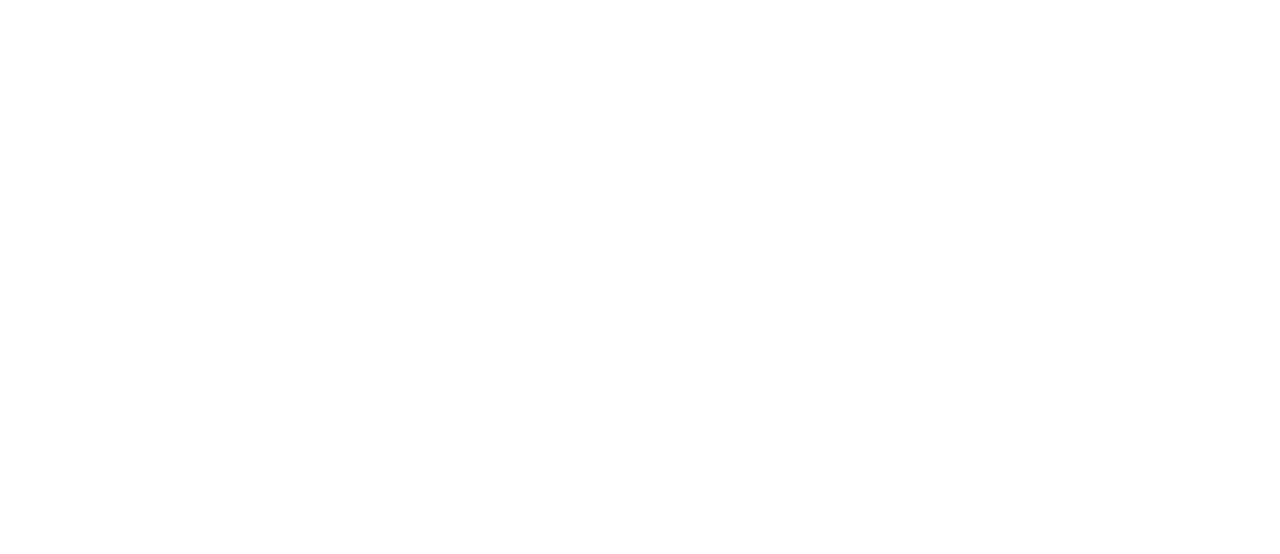
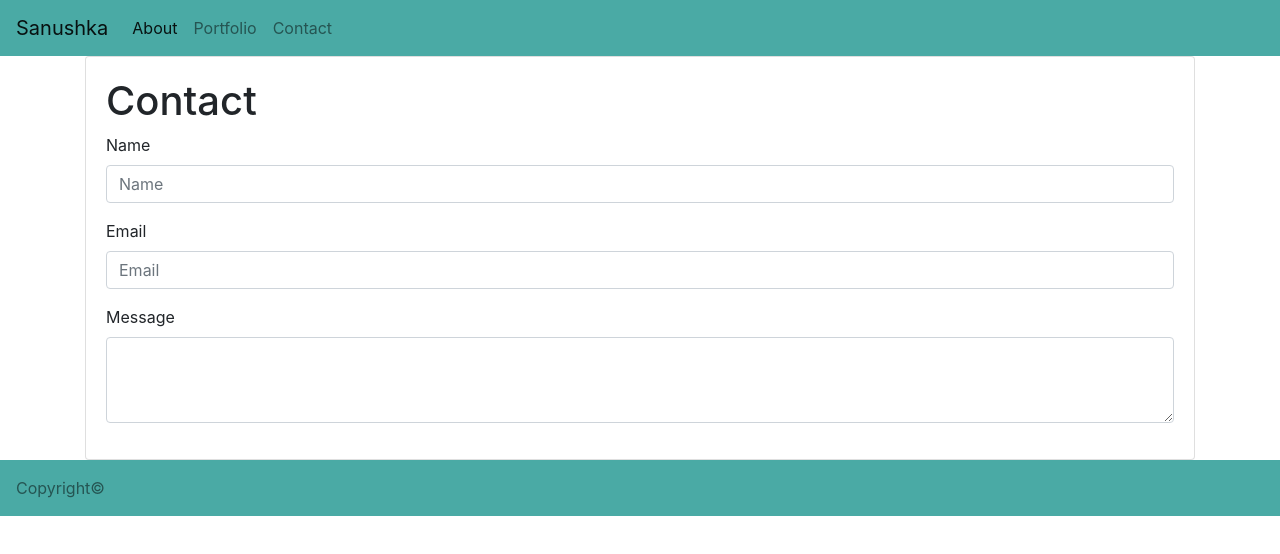
Before and after one commit to sanab12/Bootstrap-Portfolio, a plain HTML site: page contact.html in a window 1280 px wide. Drawn offline with nearby package versions, Linux system fonts and the light colour scheme.

Commit message:
minor changes made to the html files

```diff
--- a/contact.html
+++ b/contact.html
@@ -0,0 +1,69 @@
+<!DOCTYPE html>
+<html lang="en">
+
+<head>
+  <meta charset="UTF-8">
+  <title>Portfolio</title>
+  <link rel="stylesheet" href="https://stackpath.bootstrapcdn.com/bootstrap/4.3.1/css/bootstrap.min.css"
+    integrity="sha384-ggOyR0iXCbMQv3Xipma34MD+dH/1fQ784/j6cY/iJTQUOhcWr7x9JvoRxT2MZw1T" crossorigin="anonymous">
+</head>
+
+<body>
+
+  <nav class="navbar navbar-light navbar-expand-lg" style="background-color: #4aaaa5;">
+    <a class="navbar-brand" href="index.html">Sanushka</a>
+    <button class="navbar-toggler" type="button" data-toggle="collapse" data-target="#navbarNav"
+      aria-controls="navbarNav" aria-expanded="false" aria-label="Toggle navigation">
+      <span class="navbar-toggler-icon"></span>
+    </button>
+    <div class="collapse navbar-collapse" id="navbarNav">
+      <ul class="navbar-nav">
+        <li class="nav-item active">
+          <a class="nav-link" href="index.html">About<span class="sr-only">(current)</span></a>
+        </li>
+        <li class="nav-item">
+          <a class="nav-link" href="portfolio.html">Portfolio</a>
+        </li>
+        <li class="nav-item">
+          <a class="nav-link" href="contact.html">Contact</a>
+        </li>
+      </ul>
+    </div>
+  </nav>
+
+  <div class="container">
+
+       <div class="card">
+      <div class="card-body">
+
+          <h1>Contact</h1>
+
+        <form>
+          <div class="form-group">
+            <label for="exampleFormControlInput1">Name</label>
+            <input type="name" class="form-control" id="exampleFormControlInput1" placeholder="Name">
+          </div>
+          <div class="form-group">
+            <label for="exampleFormControlInput1">Email</label>
+            <input type="email" class="form-control" id="exampleFormControlInput1" placeholder="Email">
+          </div>
+          <div class="form-group">
+            <label for="exampleFormControlTextarea1">Message</label>
+            <textarea class="form-control" id="exampleFormControlTextarea1" rows="3"></textarea>
+          </div>
+        </form>
+      </div>
+
+    </div>
+
+  </div>
+
+  <nav class="navbar navbar-light navbar-expand-lg" style="background-color: #4aaaa5;">
+      <span class="navbar-text">
+        Copyright©
+      </span>
+    </nav>
+
+</body>
+
+</html>
```
Also changed, not shown: index.html (+26 -15 lines), portfolio.html (+76 -0 lines).
